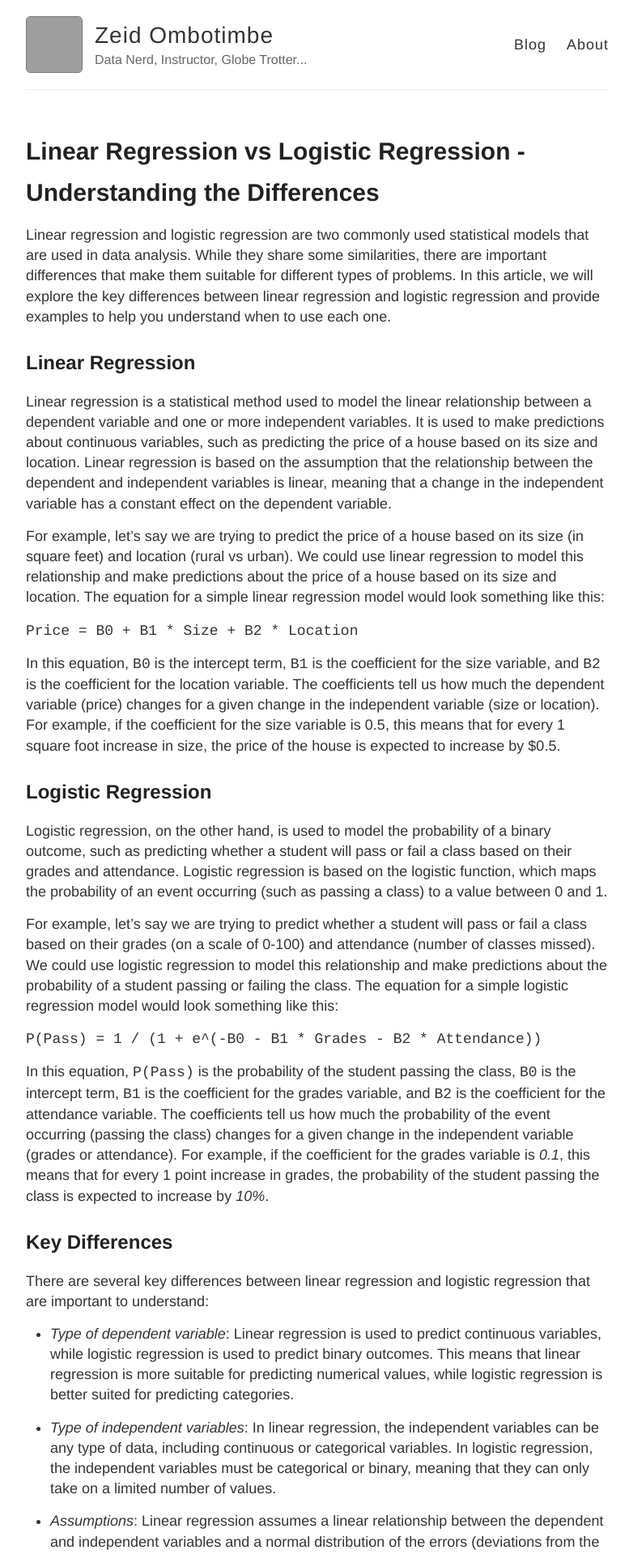
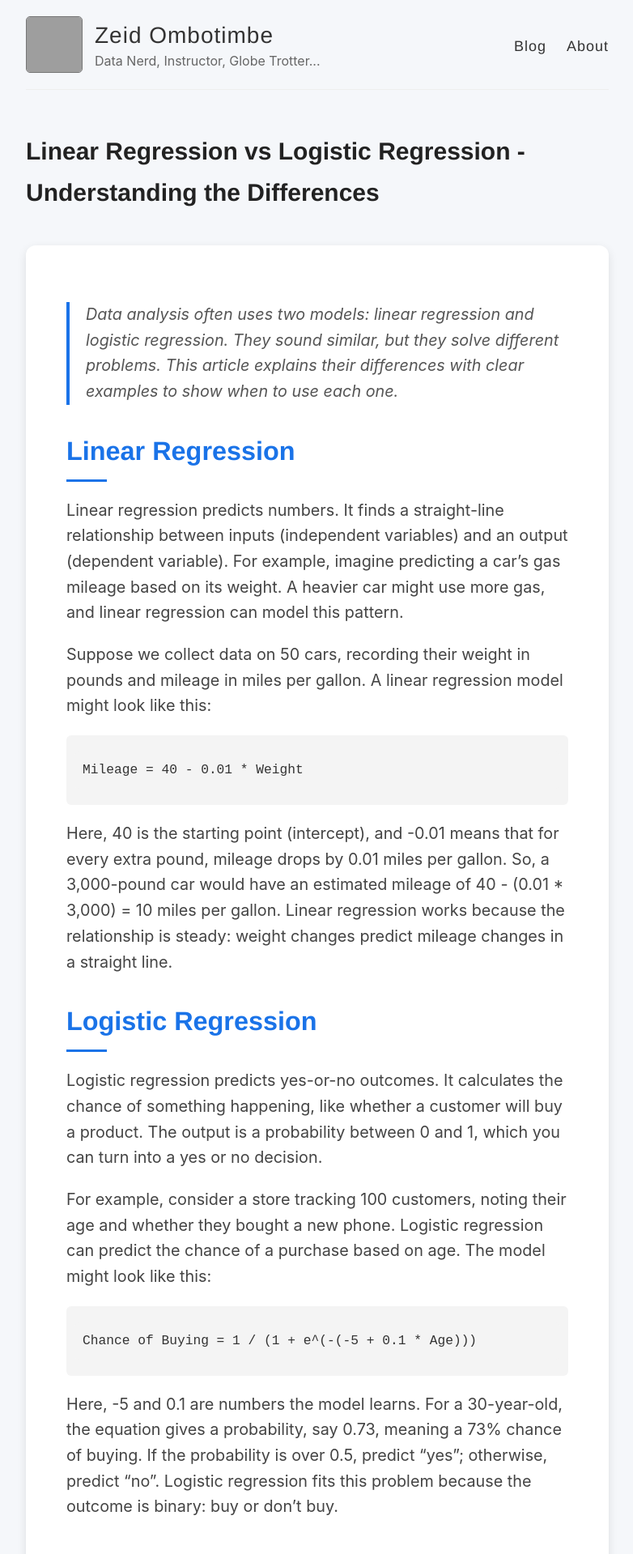
Before and after one commit to obtbe/obtbe.github.io, a Jekyll site: the page built from _posts/2022-12-15-linear-regression-logistic-regression.md, in a window 1280 px wide. Shown: the top 1919 px of the page at 81% size, without its empty margins (248-1030 px from the left). Built offline with Jekyll 4.4.1, drawn with Linux system fonts in a browser that asks for light colours; some of the changed text lies outside the part shown; grey boxes are pictures that could not be loaded.

Commit message:
lin reg vs log reg new

```diff
--- a/_posts/2022-12-15-linear-regression-logistic-regression.md
+++ b/_posts/2022-12-15-linear-regression-logistic-regression.md
@@ -5,49 +5,144 @@ date: 2022-12-15 12:00:00
 categories: [statistics, regression, analysis]
 ---
 
-Linear regression and logistic regression are two commonly used statistical models that are used in data analysis. While they share some similarities, there are important differences that make them suitable for different types of problems. In this article, we will explore the key differences between linear regression and logistic regression and provide examples to help you understand when to use each one.
+<div class="blog-container">
+  <div class="blog-content">
+    <p>Data analysis often uses two models: linear regression and logistic regression. They sound similar, but they solve different problems. This article explains their differences with clear examples to show when to use each one.</p>
 
-## Linear Regression
+    <h2>Linear Regression</h2>
+    <p>Linear regression predicts numbers. It finds a straight-line relationship between inputs (independent variables) and an output (dependent variable). For example, imagine predicting a car’s gas mileage based on its weight. A heavier car might use more gas, and linear regression can model this pattern.</p>
+    <p>Suppose we collect data on 50 cars, recording their weight in pounds and mileage in miles per gallon. A linear regression model might look like this:</p>
+    <pre><code>Mileage = 40 - 0.01 * Weight</code></pre>
+    <p>Here, 40 is the starting point (intercept), and -0.01 means that for every extra pound, mileage drops by 0.01 miles per gallon. So, a 3,000-pound car would have an estimated mileage of 40 - (0.01 * 3,000) = 10 miles per gallon. Linear regression works because the relationship is steady: weight changes predict mileage changes in a straight line.</p>
 
-Linear regression is a statistical method used to model the linear relationship between a dependent variable and one or more independent variables. It is used to make predictions about continuous variables, such as predicting the price of a house based on its size and location. Linear regression is based on the assumption that the relationship between the dependent and independent variables is linear, meaning that a change in the independent variable has a constant effect on the dependent variable.
+    <h2>Logistic Regression</h2>
+    <p>Logistic regression predicts yes-or-no outcomes. It calculates the chance of something happening, like whether a customer will buy a product. The output is a probability between 0 and 1, which you can turn into a yes or no decision.</p>
+    <p>For example, consider a store tracking 100 customers, noting their age and whether they bought a new phone. Logistic regression can predict the chance of a purchase based on age. The model might look like this:</p>
+    <pre><code>Chance of Buying = 1 / (1 + e^(-(-5 + 0.1 * Age)))</code></pre>
+    <p>Here, -5 and 0.1 are numbers the model learns. For a 30-year-old, the equation gives a probability, say 0.73, meaning a 73% chance of buying. If the probability is over 0.5, predict “yes”; otherwise, predict “no”. Logistic regression fits this problem because the outcome is binary: buy or don’t buy.</p>
 
-For example, let's say we are trying to predict the price of a house based on its size (in square feet) and location (rural vs urban). We could use linear regression to model this relationship and make predictions about the price of a house based on its size and location. The equation for a simple linear regression model would look something like this:
+    <h2>How They Differ</h2>
+    <p>Linear and logistic regression have distinct uses:</p>
+    <ul>
+      <li><strong>Output type</strong>: Linear regression predicts numbers, like gas mileage. Logistic regression predicts probabilities for yes-or-no questions, like buying a phone.</li>
+      <li><strong>Input types</strong>: Both can use numbers or categories as inputs, but logistic regression often works with simpler inputs, like age or yes-or-no answers.</li>
+      <li><strong>Math assumptions</strong>: Linear regression expects a straight-line relationship and errors that spread evenly. Logistic regression expects a relationship that curves to fit probabilities between 0 and 1.</li>
+      <li><strong>Coefficient meaning</strong>: In linear regression, coefficients show how much the output changes per input unit. In logistic regression, they affect the probability curve, making them harder to interpret directly.</li>
+    </ul>
 
-`Price = B0 + B1 * Size + B2 * Location`
+    <h2>When to Use Each</h2>
+    <p>Choose the right model based on your goal. Use linear regression to predict numbers, like estimating a car’s mileage from its weight or a house’s price from its size. Use logistic regression for yes-or-no predictions, like whether a customer will buy or a student will pass a test.</p>
+    <p>Can you mix them? Sometimes, but it’s tricky. Linear regression on a yes-or-no problem might give weird results, like probabilities outside 0 or 1. Logistic regression on numbers is rare because it’s built for binary outcomes. Stick to the problem type: numbers for linear, binary for logistic.</p>
 
-In this equation, `B0` is the intercept term, `B1` is the coefficient for the size variable, and `B2` is the coefficient for the location variable. The coefficients tell us how much the dependent variable (price) changes for a given change in the independent variable (size or location). For example, if the coefficient for the size variable is 0.5, this means that for every 1 square foot increase in size, the price of the house is expected to increase by $0.5.
+    <p>Both models are powerful tools. Linear regression helps with number predictions, and logistic regression tackles binary choices. Pick the one that matches your data’s question, and you’ll get clear, useful results.</p>
+  </div>
+</div>
 
-## Logistic Regression
+<style>
+  body {
+    font-family: 'Inter', -apple-system, BlinkMacSystemFont, 'Segoe UI', Roboto, sans-serif;
+    line-height: 1.6;
+    color: #333;
+    background-color: #f5f7fa;
+    margin: 0;
+    padding: 0;
+  }
 
-Logistic regression, on the other hand, is used to model the probability of a binary outcome, such as predicting whether a student will pass or fail a class based on their grades and attendance. Logistic regression is based on the logistic function, which maps the probability of an event occurring (such as passing a class) to a value between 0 and 1.
+  .blog-container {
+    max-width: 800px;
+    margin: 40px auto;
+    padding: 20px;
+    background: #fff;
+    box-shadow: 0 4px 12px rgba(0, 0, 0, 0.1);
+    border-radius: 12px;
+    overflow: hidden;
+  }
 
-For example, let's say we are trying to predict whether a student will pass or fail a class based on their grades (on a scale of 0-100) and attendance (number of classes missed). We could use logistic regression to model this relationship and make predictions about the probability of a student passing or failing the class. The equation for a simple logistic regression model would look something like this:
+  .blog-content {
+    padding: 30px;
+  }
 
-`P(Pass) = 1 / (1 + e^(-B0 - B1 * Grades - B2 * Attendance))`
+  .blog-content h2 {
+    font-size: 1.8em;
+    color: #1a73e8;
+    margin-top: 30px;
+    position: relative;
+    padding-bottom: 10px;
+  }
 
-In this equation, `P(Pass)` is the probability of the student passing the class, `B0` is the intercept term, `B1` is the coefficient for the grades variable, and `B2` is the coefficient for the attendance variable. The coefficients tell us how much the probability of the event occurring (passing the class) changes for a given change in the independent variable (grades or attendance). For example, if the coefficient for the grades variable is *0.1*, this means that for every 1 point increase in grades, the probability of the student passing the class is expected to increase by *10%*.
+  .blog-content h2::after {
+    content: '';
+    position: absolute;
+    bottom: 0;
+    left: 0;
+    width: 50px;
+    height: 3px;
+    background: #1a73e8;
+  }
 
-## Key Differences
+  .blog-content p {
+    font-size: 1.1em;
+    margin: 20px 0;
+    color: #444;
+  }
 
-There are several key differences between linear regression and logistic regression that are important to understand:
+  .blog-content p:first-of-type {
+    font-style: italic;
+    color: #555;
+    border-left: 4px solid #1a73e8;
+    padding-left: 20px;
+  }
 
-* *Type of dependent variable*: Linear regression is used to predict continuous variables, while logistic regression is used to predict binary outcomes. This means that linear regression is more suitable for predicting numerical values, while logistic regression is better suited for predicting categories.
+  .blog-content ul {
+    margin: 20px 0;
+    padding-left: 25px;
+  }
 
-* *Type of independent variables*: In linear regression, the independent variables can be any type of data, including continuous or categorical variables. In logistic regression, the independent variables must be categorical or binary, meaning that they can only take on a limited number of values.
+  .blog-content ul li {
+    margin-bottom: 10px;
+    font-size: 1.1em;
+    color: #444;
+  }
 
-* *Assumptions*: Linear regression assumes a linear relationship between the dependent and independent variables and a normal distribution of the errors (deviations from the true values). Logistic regression assumes a logistic distribution of the dependent variable and a linear relationship between the independent variables and the log-odds of the dependent variable.
+  /* Hover Animation for Headings */
+  .blog-content h2:hover {
+    color: #005bb5;
+    transition: color 0.3s ease;
+  }
 
-* *Interpretation of coefficients*: In linear regression, the coefficients represent the change in the dependent variable for a given change in the independent variable. In logistic regression, the coefficients represent the change in the log-odds of the dependent variable for a given change in the independent variable.
+  /* Code Block Styling */
+  pre, code {
+    background: #f4f4f4;
+    border-radius: 6px;
+    padding: 10px;
+    font-family: 'Fira Code', monospace;
+    font-size: 0.95em;
+    display: block;
+    margin: 10px 0;
+  }
 
-## When to Use Linear Regression vs Logistic Regression
+  /* Responsive Design */
+  @media (max-width: 600px) {
+    .blog-container {
+      margin: 20px;
+      padding: 15px;
+    }
 
-So ... Hush! I know what you're thinking, when should you use linear regression and when should you use logistic regression? Here are some guidelines:
+    .blog-content {
+      padding: 20px;
+    }
 
-* Use *linear regression* if you want to predict a continuous dependent variable based on one or more independent variables. For example, you might use linear regression to predict the price of a house based on its size and location.
-* Use *logistic regression* if you want to predict a binary dependent variable based on one or more independent variables. For example, you might use logistic regression to predict whether a student will pass or fail a class based on their grades and attendance.
+    .blog-content h2 {
+      font-size: 1.5em;
+    }
 
-It's important to keep in mind that these are general guidelines and there may be cases where it is appropriate to use one type of model for a problem that it is not typically used for. For example, you might use linear regression to predict a binary outcome if you are comfortable making assumptions about the distribution of the errors and are interested in understanding the marginal effect of the independent variables. Similarly, you might use logistic regression to predict a continuous outcome if you are comfortable making assumptions about the distribution of the dependent variable and are interested in understanding the odds ratio of the independent variables.
+    .blog-content p, .blog-content ul li {
+      font-size: 1em;
+    }
+  }
 
-## Conclusion
-
-Linear regression and logistic regression are two useful statistical tools that have different applications. Linear regression is used to model the relationship between a dependent and independent variables and make predictions about continuous variables, while logistic regression is used to model the probability of a binary outcome and make predictions about categorical variables. Understanding the differences between these two models can help you choose the right tool for your data analysis needs.
+  /* Smooth Scroll */
+  html {
+    scroll-behavior: smooth;
+  }
+</style>
```
